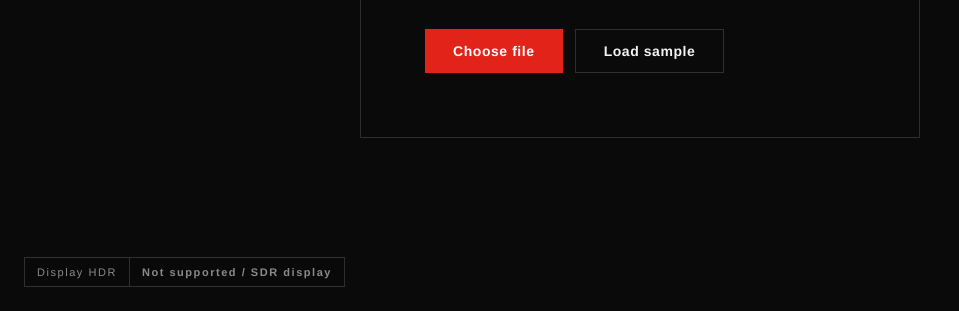
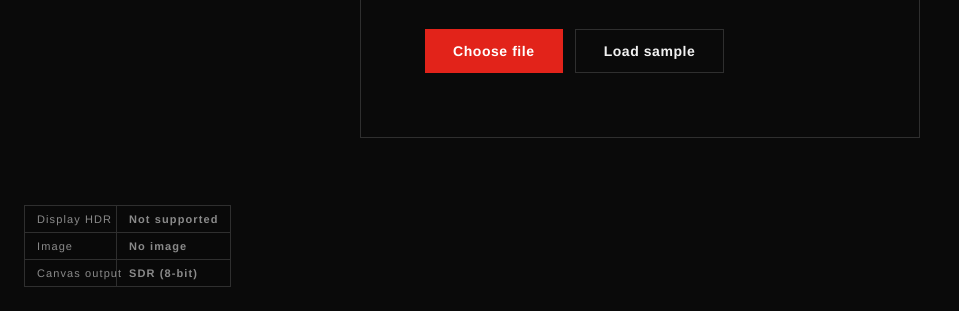
Before and after one commit to realsee-developer/panorama-viewer, a website built with Vite: page index.html in a window 1280 px wide. Shown: the part 489-800 px from the top of the page, without its empty margins (0-959 px from the left). Built offline with nearby package versions, Linux system fonts and the light colour scheme.

Commit message:
ui: consistent 3-row status badge (display / image / canvas)
The bottom-left badge now always shows the same rows before and after load
instead of overwriting the display-HDR line with the canvas state. Also fixes
a TDZ crash ('Cannot access status before initialization') by declaring the
status object at module top before init() runs.

```diff
--- a/index.html
+++ b/index.html
@@ -80,9 +80,20 @@
     </aside>
 
     <!-- HDR support status badge -->
+    <!-- Status: always shows the same rows, before and after loading -->
     <div id="hdrBadge" class="hdrBadge" hidden>
-      <span class="hdrBadge__key">Display HDR</span>
-      <span id="hdrBadgeVal" class="hdrBadge__val">Checking…</span>
+      <div class="hdrBadge__row">
+        <span class="hdrBadge__key">Display HDR</span>
+        <span id="statDisplay" class="hdrBadge__val">Checking…</span>
+      </div>
+      <div class="hdrBadge__row">
+        <span class="hdrBadge__key">Image</span>
+        <span id="statImage" class="hdrBadge__val no">—</span>
+      </div>
+      <div class="hdrBadge__row">
+        <span class="hdrBadge__key">Canvas output</span>
+        <span id="statCanvas" class="hdrBadge__val no">SDR (8-bit)</span>
+      </div>
     </div>
 
     <!-- Mobile: floating button to open minimap as modal -->
--- a/src/main.js
+++ b/src/main.js
@@ -24,7 +24,9 @@ const hdrBoostVal = $('hdrBoostVal');
 const hdrBoostMax = $('hdrBoostMax');
 const minimapCanvas = $('minimap');
 const hdrBadge = $('hdrBadge');
-const hdrBadgeVal = $('hdrBadgeVal');
+const statDisplay = $('statDisplay');
+const statImage = $('statImage');
+const statCanvas = $('statCanvas');
 const mapToggle = $('mapToggle');
 const toast = $('toast');
 const loader = $('loader');
@@ -32,6 +34,13 @@ const loader = $('loader');
 let viewer;
 let minimap;
 let displayHDR;
+
+// Persistent status so the bottom-left badge shows the same rows before and
+// after loading (display capability / image range / canvas output format).
+const status = {
+  imageIsHDR: null, // null = no image yet
+  canvas: null, // hdrResult when HDR output active, else null
+};
 
 // ---------- bootstrap ----------
 init().catch((err) => {
@@ -183,6 +192,7 @@ async function handleFile(file) {
     // Reveal viewer.
     dropzone.classList.add('hidden-fade');
     mapToggle.hidden = false;
+    status.imageIsHDR = result.isHDR;
     renderHDRBadge(hdrResult);
 
     if (result.letterboxed) {
@@ -255,17 +265,36 @@ function updateBoostLabel(linear) {
 
 // ---------- HDR status rendering ----------
 function renderHDRBadge(hdrResult) {
+  if (hdrResult !== undefined) status.canvas = hdrResult;
+
+  // Row 1 — display capability (always known from matchMedia).
   if (displayHDR.supported) {
-    hdrBadgeVal.textContent = 'Supported (dynamic-range: high)';
-    hdrBadgeVal.className = 'hdrBadge__val ok';
+    statDisplay.textContent = 'Supported';
+    statDisplay.className = 'hdrBadge__val ok';
   } else {
-    hdrBadgeVal.textContent = 'Not supported / SDR display';
-    hdrBadgeVal.className = 'hdrBadge__val no';
+    statDisplay.textContent = 'Not supported';
+    statDisplay.className = 'hdrBadge__val no';
   }
-  // If we actually activated HDR output on the canvas, note it.
-  if (hdrResult && hdrResult.ok) {
-    hdrBadgeVal.textContent = `HDR output · ${hdrResult.colorSpace} / ${hdrResult.toneMapping}`;
-    hdrBadgeVal.className = 'hdrBadge__val ok';
+
+  // Row 2 — the loaded image's dynamic range.
+  if (status.imageIsHDR === null) {
+    statImage.textContent = 'No image';
+    statImage.className = 'hdrBadge__val no';
+  } else if (status.imageIsHDR) {
+    statImage.textContent = 'Ultra HDR';
+    statImage.className = 'hdrBadge__val ok';
+  } else {
+    statImage.textContent = 'SDR';
+    statImage.className = 'hdrBadge__val no';
+  }
+
+  // Row 3 — actual canvas output format.
+  if (status.canvas && status.canvas.ok) {
+    statCanvas.textContent = `HDR · ${status.canvas.format} / ${status.canvas.colorSpace}`;
+    statCanvas.className = 'hdrBadge__val ok';
+  } else {
+    statCanvas.textContent = 'SDR (8-bit)';
+    statCanvas.className = 'hdrBadge__val no';
   }
 }
 
--- a/src/style.css
+++ b/src/style.css
@@ -308,24 +308,36 @@ body {
   bottom: var(--pad);
   z-index: 30;
   display: flex;
-  align-items: stretch;
+  flex-direction: column;
   border: 1px solid var(--line);
   background: var(--panel-bg);
   backdrop-filter: blur(var(--panel-blur));
   -webkit-backdrop-filter: blur(var(--panel-blur));
   font-size: 11px;
-  letter-spacing: 0.14em;
+  letter-spacing: 0.1em;
+}
+
+.hdrBadge__row {
+  display: grid;
+  grid-template-columns: 92px 1fr;
+  align-items: stretch;
+}
+
+.hdrBadge__row + .hdrBadge__row {
+  border-top: 1px solid var(--line);
 }
 
 .hdrBadge__key {
-  padding: 8px 12px;
+  padding: 7px 12px;
   color: var(--muted);
   border-right: 1px solid var(--line);
+  white-space: nowrap;
 }
 
 .hdrBadge__val {
-  padding: 8px 12px;
+  padding: 7px 12px;
   font-weight: 600;
+  white-space: nowrap;
 }
 
 .hdrBadge__val.ok {
```
